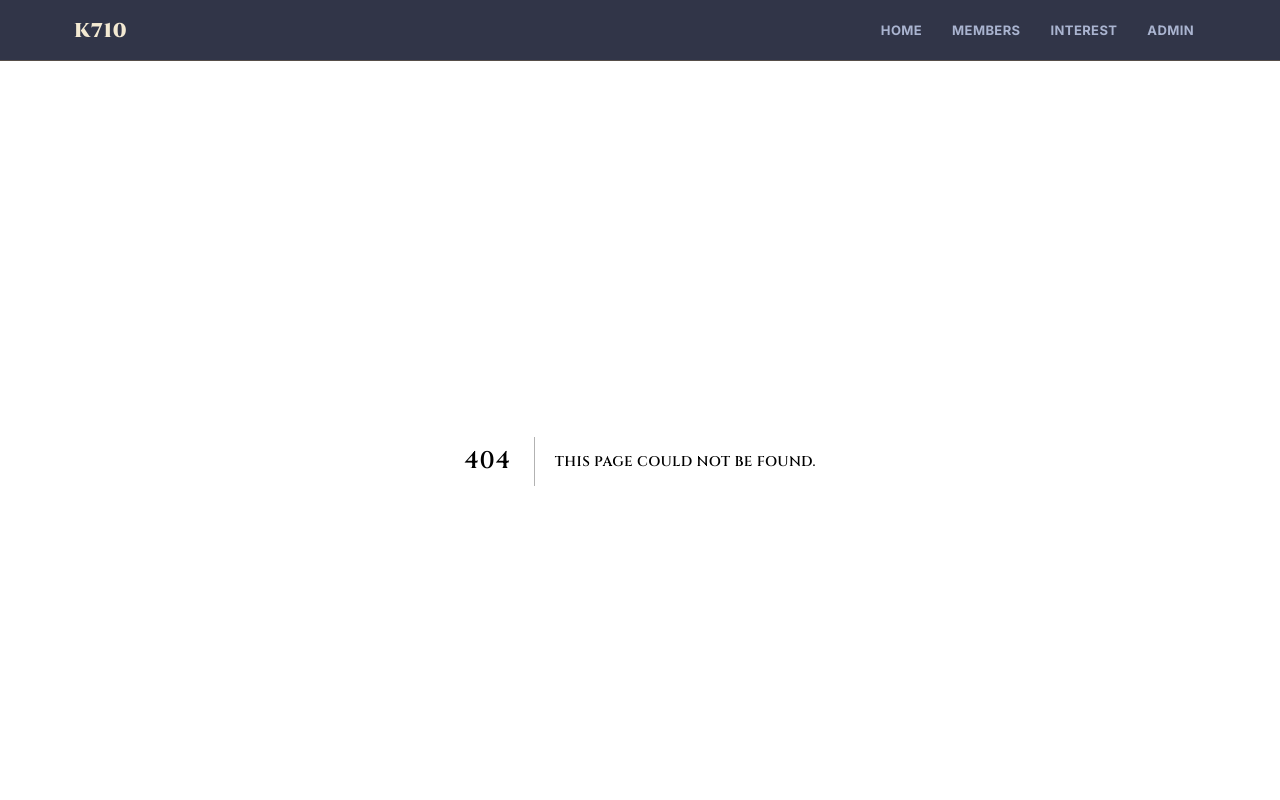
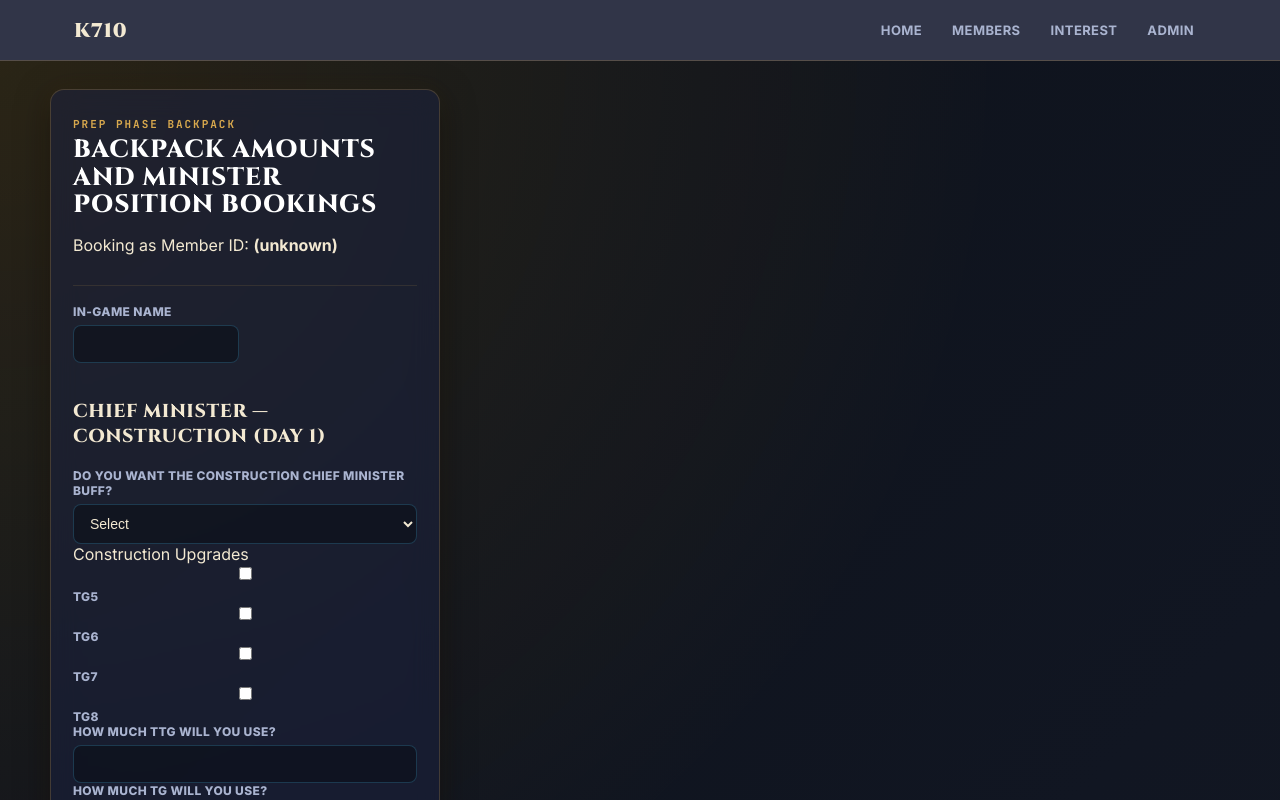
Before and after one commit to zkabeer1997-wq/KvK-Tracker-710, a Next.js app: page /prep-phase-backpack in a window 1280 px wide. Before the commit this address had no page. Shown: the top 800 px of the page. Built offline with nearby package versions, Linux system fonts and the light colour scheme.

Commit message:
Create page.js

```diff
--- /dev/null
+++ b/app/prep-phase-backpack/page.js
@@ -0,0 +1,23 @@
+'use client';
+
+import { Suspense } from 'react';
+import { useSearchParams } from 'next/navigation';
+import PrepBackpackForm from './PrepBackpackForm';
+
+function PrepBackpackInner() {
+  const searchParams = useSearchParams();
+  const memberId = searchParams.get('member_id') || '';
+  return <PrepBackpackForm initialMemberId={memberId} />;
+}
+
+export default function PrepBackpackPage() {
+  return (
+    <main className="page public-page">
+      <div className="public-shell single-form">
+        <Suspense fallback={null}>
+          <PrepBackpackInner />
+        </Suspense>
+      </div>
+    </main>
+  );
+}
```
